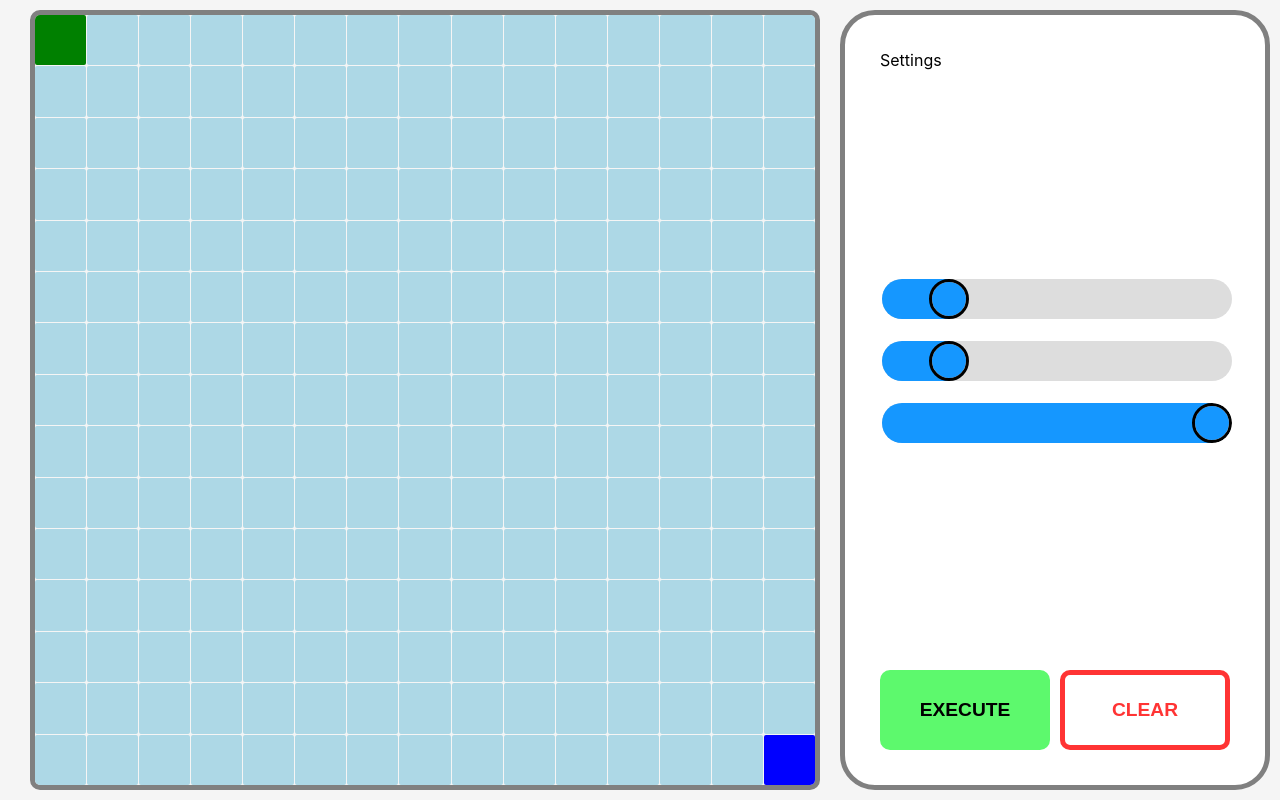
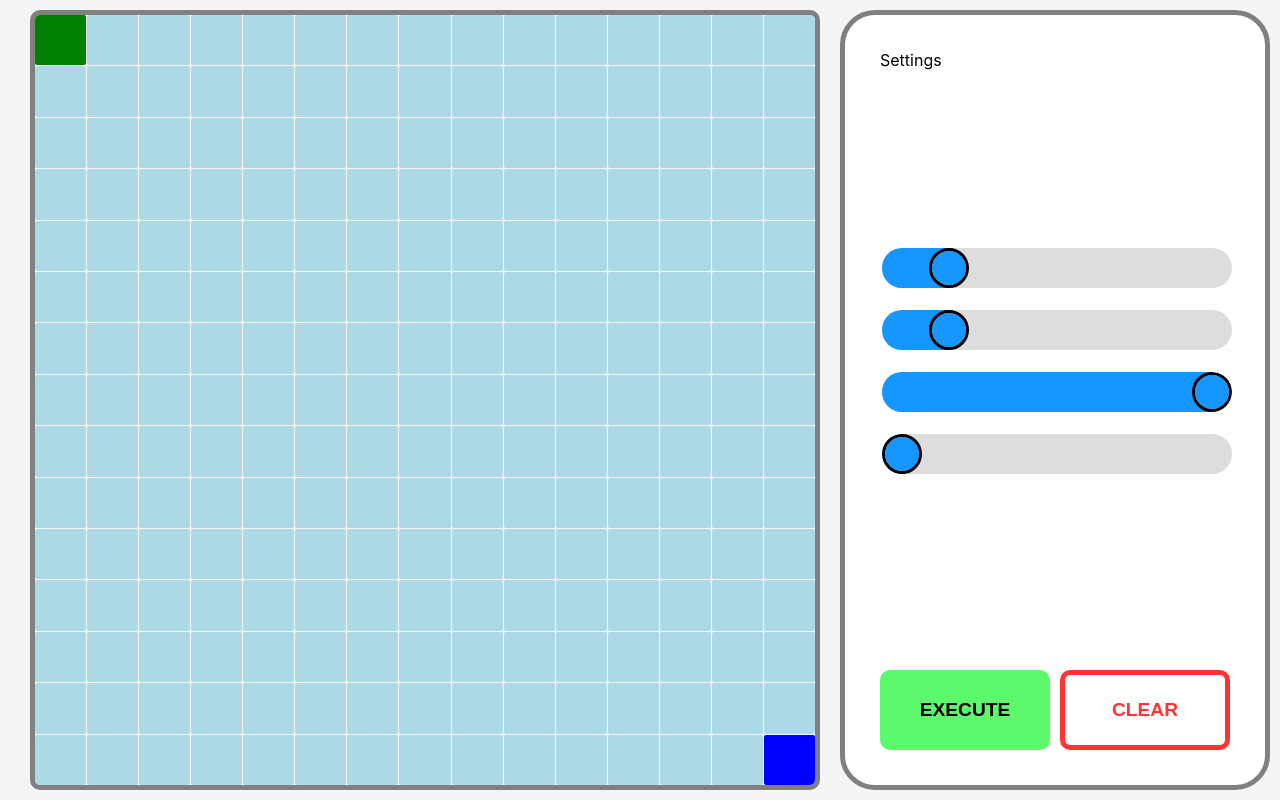
Before and after one commit to NenkoPakov/AlgorithmsVisualizer, a React (Create React App) app: page / in a window 1280 px wide. Built offline with nearby package versions, Linux system fonts and the light colour scheme.

Commit message:
First steps for implementing the progress slider

```diff
--- a/src/components/Board.tsx
+++ b/src/components/Board.tsx
@@ -5,6 +5,7 @@ import { ComeFrom, ComeFromData, BoardProps } from '../interfaces/Board.interfac
 import { Node } from '../interfaces/Cell.interface';
 import { useBoardContext, useBoardUpdateContext } from './BoardContext';
 import { getMatrixInitValue, splitNodePosition, matrixDeepCopy } from '../global'
+import { IndexInfo, IndexKind } from 'typescript';
 
 const BoardSection = styled.section`
 position:relative;
@@ -45,7 +46,7 @@ interface State {
     pathNodes: boolean[][],
     nodeValues: number[][],
     foundPath: Node[],
-    algorithmResult: {},
+    algorithmResult: [],
 }
 
 export const ActionTypes = {
@@ -53,9 +54,12 @@ export const ActionTypes = {
     CLEAR_MATRIX: 'clearMatrix',
     CLEAR_SOLUTION: 'clearSolution',
     SET_VISITED_NODE: 'setVisitedNode',
+    SET_VISITED_NODES: 'setVisitedNodes',
     SET_FRONTIER_NODE: 'setFrontierNode',
+    SET_FRONTIER_NODES: 'setFrontiersNode',
     SET_PATH_NODE: 'setPathNode',
     SET_NODE_VALUE: 'setNodeValue',
+    SET_NODES_VALUE: 'setNodesValue',
     SET_ALGORITHM_RESULT: 'setAlgorithmResult',
 }
 
@@ -79,9 +83,28 @@ function reducer(state: State, action: any) {
 
             return { ...state, visitedNodes: state.visitedNodes as boolean[][] };
 
+        case ActionTypes.SET_VISITED_NODES:
+            let visitedNodes: Node[] = action.payload;
+
+            visitedNodes.forEach(({ row: visitedRow, col: visitedCol }) => {
+
+                state.visitedNodes[visitedRow][visitedCol] = true;
+            })
+
+            return { ...state, visitedNodes: state.visitedNodes as boolean[][] };
+
         case ActionTypes.SET_FRONTIER_NODE:
             let { row: frontierRow, col: frontierCol }: Node = action.payload;
             state.frontierNodes[frontierRow][frontierCol] = true;
+
+            return { ...state, frontierNodes: state.frontierNodes };
+
+        case ActionTypes.SET_FRONTIER_NODES:
+            let frontierNodes: Node[] = action.payload;
+
+            frontierNodes.forEach(({ row: frontierRow, col: frontierCol }) => {
+                state.frontierNodes[frontierRow][frontierCol] = true;
+            })
 
             return { ...state, frontierNodes: state.frontierNodes };
 
@@ -96,6 +119,17 @@ function reducer(state: State, action: any) {
             let { row: nodeValueRow, col: nodeValueCol }: Node = action.payload.frontier;
 
             state.nodeValues[nodeValueRow][nodeValueCol] = action.payload.value;
+
+            return { ...state, nodeValues: state.nodeValues };
+
+        case ActionTypes.SET_NODES_VALUE:
+            let nodeValues: { frontier: Node, value: number }[] = action.payload;
+
+            nodeValues.forEach(({ frontier, value }) => {
+                let { row: nodeValueRow, col: nodeValueCol } = frontier;
+
+                state.nodeValues[nodeValueRow][nodeValueCol] = value;
+            })
 
             return { ...state, nodeValues: state.nodeValues };
 
@@ -125,7 +159,7 @@ const Board = ({ boardRows, boardCols, wallNodes, startNode, finishNode, iterati
     }
 
     const [state, dispatch] = React.useReducer(reducer, initState);
-    const rerendered = useRef<number>(0);
+    const previousIteration = useRef<number>(0);
 
     const generatorAlgorithmFunc = useMemo(() => algorithmFunc(wallNodes, startNode, finishNode), [wallNodes, startNode, finishNode]);
 
@@ -137,20 +171,46 @@ const Board = ({ boardRows, boardCols, wallNodes, startNode, finishNode, iterati
     }, [isInExecution])
 
     useEffect(() => {
-        if(Object.keys(state.algorithmResult).length){
+        console.log(state.algorithmResult);
+        // if (Object.keys(state.algorithmResult).length) {
+        //     const direction = iteration > previousIteration.current ? +1 : -1;
+
+        //     while (previousIteration.current != iteration) {
+        //         Object.keys(state.algorithmResult[previousIteration.current]).forEach(currentKey => {
+        //             const currentNode = state.algorithmResult[previousIteration.current][currentKey];
+        //             let frontier: Node = splitNodePosition(currentKey);
+        //             let parent: Node | undefined = currentNode.parent ? splitNodePosition(currentNode.parent!) : undefined;
+        //             let value: number = currentNode.value;
+
+        //             if (parent) {
+        //                 dispatch({ type: ActionTypes.SET_VISITED_NODE, payload: parent });
+        //             }
+
+        //             dispatch({ type: ActionTypes.SET_FRONTIER_NODE, payload: frontier });
+        //             dispatch({ type: ActionTypes.SET_NODE_VALUE, payload: { frontier, value } });
+        //         });
+
+        //         previousIteration.current += direction;
+        //     }
+        // }
+
+        if (Object.keys(state.algorithmResult).length) {
             Object.keys(state.algorithmResult[iteration]).forEach(currentKey => {
                 const currentNode = state.algorithmResult[iteration][currentKey];
                 let frontier: Node = splitNodePosition(currentKey);
                 let parent: Node | undefined = currentNode.parent ? splitNodePosition(currentNode.parent!) : undefined;
                 let value: number = currentNode.value;
 
-                    dispatch({ type: ActionTypes.SET_FRONTIER_NODE, payload: frontier });
                 if (parent) {
                     dispatch({ type: ActionTypes.SET_VISITED_NODE, payload: parent });
                 }
+
+                dispatch({ type: ActionTypes.SET_FRONTIER_NODE, payload: frontier });
                 dispatch({ type: ActionTypes.SET_NODE_VALUE, payload: { frontier, value } });
             });
         }
+
+        // previousIteration.current = iteration;
     }, [iteration])
 
     useEffect(() => {
--- a/src/components/BoardManager.tsx
+++ b/src/components/BoardManager.tsx
@@ -183,7 +183,7 @@ function BoardManager() {
     const SIZE_RATIO = MAX_SIZE - MIN_SIZE;
     const INITIAL_SIZE = 15;
     // const INITIAL_TIMEOUT_MILLISECONDS = 80;
-     const INITIAL_TIMEOUT_MILLISECONDS = 580;
+    const INITIAL_TIMEOUT_MILLISECONDS = 580;
 
     const initState = {
         boardRows: INITIAL_SIZE,
@@ -194,11 +194,12 @@ function BoardManager() {
         wallSelectionStartNode: { row: -1, col: -1 },
         proposedWall: [],
         draggedNodePosition: { row: -1, col: -1 },
-        iteration: 0,
+        iteration: -1,
     }
 
     const [state, dispatch] = React.useReducer(reducer, initState);
     const speed = useRef<number>(INITIAL_TIMEOUT_MILLISECONDS);
+    const previousIteration = useRef<number>(0);
 
 
 
@@ -214,6 +215,18 @@ function BoardManager() {
                 break;
             case SliderType.speedSlider:
                 speed.current = sliderValue * 2;
+                break;
+            case SliderType.progressSlider:
+                const totalIterations = state.boardRows * state.boardCols;
+                const newIterationIndex = Math.floor(totalIterations * sliderValue / 100);
+
+                const direction = previousIteration.current > newIterationIndex ? -1 : +1;
+                while (previousIteration.current != newIterationIndex) {
+                    dispatch({ type: ActionTypes.STEP_FURTHER})
+
+                    previousIteration.current += direction;
+                }
+
                 break;
             default:
                 //throw exception
@@ -252,9 +265,10 @@ function BoardManager() {
             </BoardContainer>
             <Settings>
                 <div>
-                    <RangeSlider key='range-slider-rows' boardSize={state.boardRows} sliderType={SliderType.rowsSlider} updateBoardSizeFunc={handleSliderUpdate} />
-                    <RangeSlider key='range-slider-cols' boardSize={state.boardCols} sliderType={SliderType.colsSlider} updateBoardSizeFunc={handleSliderUpdate} />
-                    <RangeSlider key='range-slider-speed' boardSize={speed.current} sliderType={SliderType.speedSlider} updateBoardSizeFunc={handleSliderUpdate} />
+                    <RangeSlider key='range-slider-rows' defaultValue={state.boardRows} sliderType={SliderType.rowsSlider} updateBoardSizeFunc={handleSliderUpdate} />
+                    <RangeSlider key='range-slider-cols' defaultValue={state.boardCols} sliderType={SliderType.colsSlider} updateBoardSizeFunc={handleSliderUpdate} />
+                    <RangeSlider key='range-slider-speed' defaultValue={speed.current} sliderType={SliderType.speedSlider} updateBoardSizeFunc={handleSliderUpdate} />
+                    <RangeSlider key='range-slider-progress' defaultValue={state.iteration} sliderType={SliderType.progressSlider} updateBoardSizeFunc={handleSliderUpdate} />
                 </div>
                 <Actions dispatch={dispatch} delayFunc={delayFunc} />
             </Settings>
--- a/src/components/RangeSlider.tsx
+++ b/src/components/RangeSlider.tsx
@@ -126,12 +126,12 @@ const SizeIndicator = styled.h4`
 //     }
 // `;
 
-function RangeSlider({ boardSize, sliderType, updateBoardSizeFunc }: ISlider) {
+function RangeSlider({ defaultValue, sliderType, updateBoardSizeFunc }: ISlider) {
 
 	const { isDrawingWall, isUnmarkAction, isInExecution } = useBoardContext();
 
 	return <React.Fragment>
-		<Slider sliderType={sliderType} type="range" onChange={(e: any) => updateBoardSizeFunc((parseInt(e.target.value)), sliderType)} defaultValue={boardSize} disabled={sliderType != SliderType.speedSlider ? isInExecution : false} />
+		<Slider sliderType={sliderType} type="range" onChange={(e: any) => updateBoardSizeFunc((parseInt(e.target.value)), sliderType)} defaultValue={defaultValue} disabled={sliderType != SliderType.speedSlider ? isInExecution : false} />
 		{/* <SizeIndicatorContainer >
             <SizeIndicatorSubContainer>
                 <SizeIndicator>
--- a/src/interfaces/Slider.interface.ts
+++ b/src/interfaces/Slider.interface.ts
@@ -1,7 +1,7 @@
-export enum SliderType { rowsSlider, colsSlider, speedSlider };
+export enum SliderType { rowsSlider, colsSlider, speedSlider, progressSlider };
 
 export interface ISlider {
-    boardSize: number,
+    defaultValue: number,
     sliderType: SliderType,
     updateBoardSizeFunc: Function,
 }
--- a/src/services/breadthFirstSearch.tsx
+++ b/src/services/breadthFirstSearch.tsx
@@ -17,14 +17,14 @@ const breadthFirstSearch = async (wallMatrix: boolean[][], startNode: Node, fini
     const frontier: { node: Node, priority: number }[] = [];
     frontier.push({ node: startNode, priority: 0 });
 
-    const comeFrom: ComeFrom = {};
+    const comeFrom: ComeFrom[] = [];
 
     let isTargetFound = false;
-    let iteration=0;
+    let iteration = 0;
 
-    let obj :any= {};
-    obj[`${startNode.row}-${startNode.col}`] ={ parent: undefined, value: heuristic(startNode, finishNode)};
-    comeFrom[iteration]=obj;
+    let obj: any = {};
+    comeFrom.push(obj);
+    obj[`${startNode.row}-${startNode.col}`] = { parent: undefined, value: heuristic(startNode, finishNode) };
 
 
 
@@ -43,14 +43,16 @@ const breadthFirstSearch = async (wallMatrix: boolean[][], startNode: Node, fini
             const priority = heuristic(startNode, neighbor);
             frontier.push({ node: neighbor, priority });
 
-            let obj :any= {};
-            obj[`${neighbor.row}-${neighbor.col}`] ={ parent: `${currentNode.node.row}-${currentNode.node.col}`, value: priority};
-            comeFrom[iteration]=obj;
+            // let obj: any = {};
+            // obj[`${neighbor.row}-${neighbor.col}`] = { parent: `${currentNode.node.row}-${currentNode.node.col}`, value: priority };
+            comeFrom[iteration][`${neighbor.row}-${neighbor.col}`] = { parent: `${currentNode.node.row}-${currentNode.node.col}`, value: priority };
 
             // roundComeFrom[`${neighbor.row}-${neighbor.col}`] = { parent: `${currentNode.node.row}-${currentNode.node.col}`, value: priority, iteration };
 
             if (areEqual(neighbor, finishNode)) isTargetFound = true;
         });
+
+        comeFrom.push({});
 
         // yield roundComeFrom;
         iteration++;
```
Also changed, not shown: src/interfaces/Board.interface.ts (+1 -6 lines). Lines whose indentation alone changed are shown as unchanged.
